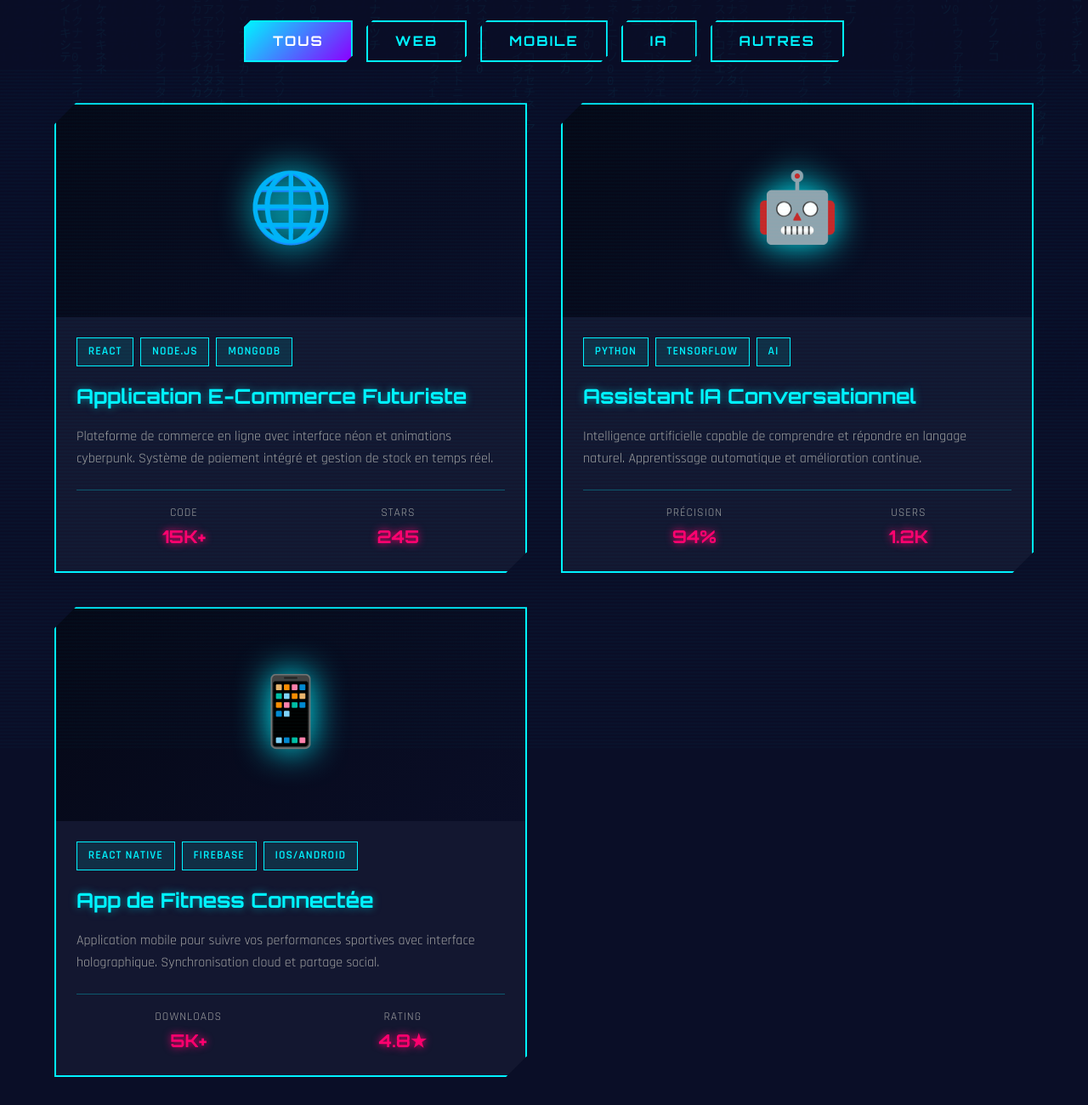
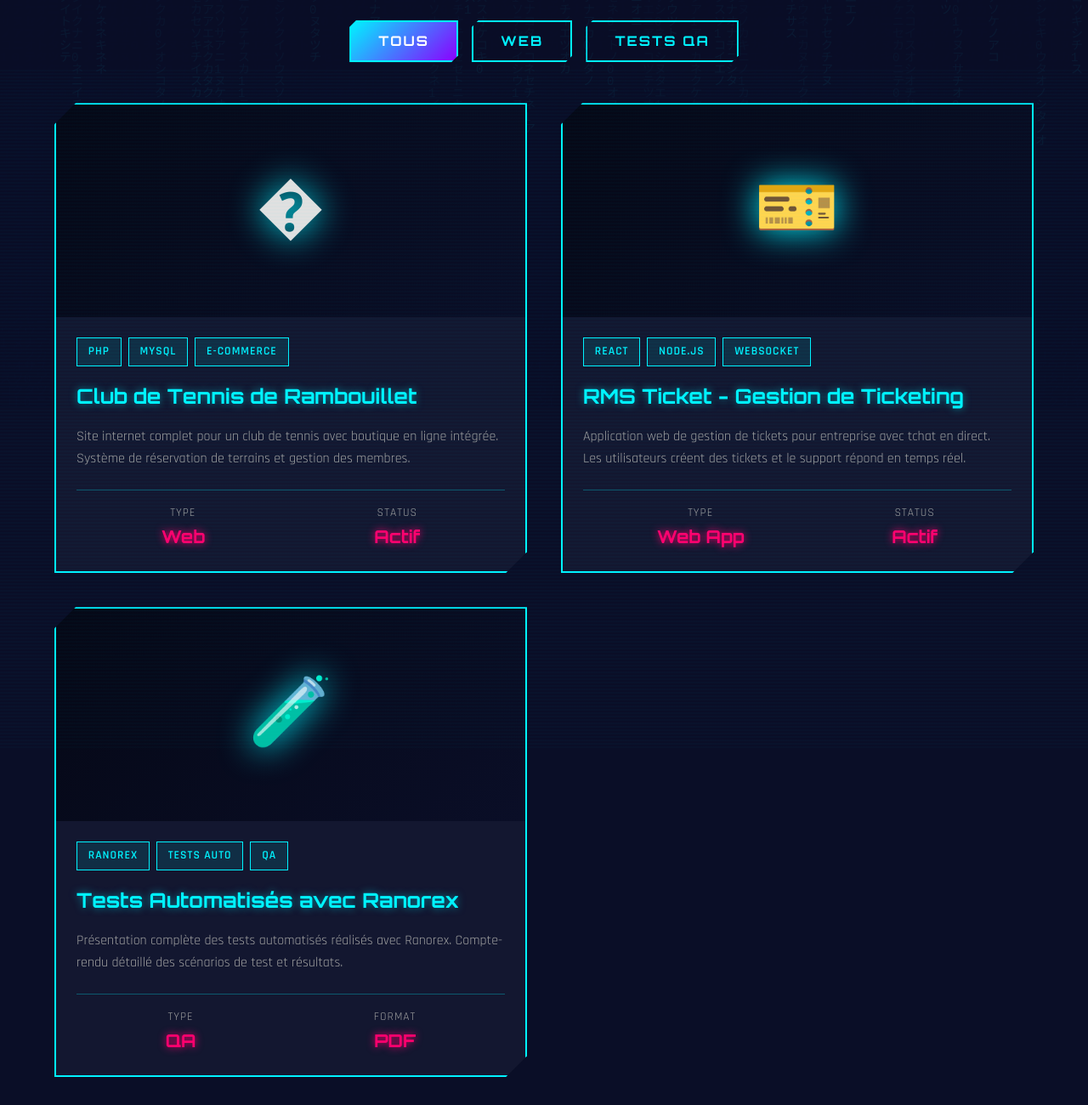
Before and after one commit to Sasukisse/portfolio-cyberpunk, a plain HTML site: page projets.html in a window 1280 px wide. Shown: the part 320-1620 px from the top of the page at 85% size. Drawn offline with Linux system fonts and the light colour scheme.

Commit message:
Mise à jour des projets dans projets.html : ajout de nouveaux projets, modification des descriptions et des catégories, et mise à jour des liens.

```diff
--- a/projets.html
+++ b/projets.html
@@ -36,9 +36,7 @@
         <div class="projects-filter">
             <button class="filter-btn active" data-filter="all">TOUS</button>
             <button class="filter-btn" data-filter="web">WEB</button>
-            <button class="filter-btn" data-filter="mobile">MOBILE</button>
-            <button class="filter-btn" data-filter="ai">IA</button>
-            <button class="filter-btn" data-filter="other">AUTRES</button>
+            <button class="filter-btn" data-filter="other">TESTS QA</button>
         </div>
 
         <div class="projects-grid">
@@ -47,101 +45,101 @@
                 <div class="card-glitch"></div>
                 <div class="card-image">
                     <div class="image-placeholder">
-                        <span class="placeholder-icon">🌐</span>
+                        <span class="placeholder-icon">�</span>
                     </div>
                     <div class="card-overlay">
-                        <span class="view-project">VOIR LE PROJET &gt;</span>
+                        <a href="https://github.com/Sasukisse/tennis-club-rambouillet" target="_blank" class="view-project">VOIR LE PROJET &gt;</a>
+                    </div>
+                </div>
+                <div class="card-content">
+                    <div class="card-tags">
+                        <span class="tag">PHP</span>
+                        <span class="tag">MySQL</span>
+                        <span class="tag">E-Commerce</span>
+                    </div>
+                    <h3 class="card-title">Club de Tennis de Rambouillet</h3>
+                    <p class="card-description">
+                        Site internet complet pour un club de tennis avec boutique en ligne intégrée.
+                        Système de réservation de terrains et gestion des membres.
+                    </p>
+                    <div class="card-stats">
+                        <div class="stat">
+                            <span class="stat-label">Type</span>
+                            <span class="stat-value">Web</span>
+                        </div>
+                        <div class="stat">
+                            <span class="stat-label">Status</span>
+                            <span class="stat-value">Actif</span>
+                        </div>
+                    </div>
+                </div>
+            </article>
+
+            <!-- Projet 2 -->
+            <article class="project-card" data-category="web">
+                <div class="card-glitch"></div>
+                <div class="card-image">
+                    <div class="image-placeholder">
+                        <span class="placeholder-icon">🎫</span>
+                    </div>
+                    <div class="card-overlay">
+                        <a href="https://github.com/Sasukisse/RMS-Ticket" target="_blank" class="view-project">VOIR LE PROJET &gt;</a>
                     </div>
                 </div>
                 <div class="card-content">
                     <div class="card-tags">
                         <span class="tag">React</span>
                         <span class="tag">Node.js</span>
-                        <span class="tag">MongoDB</span>
+                        <span class="tag">WebSocket</span>
                     </div>
-                    <h3 class="card-title">Application E-Commerce Futuriste</h3>
+                    <h3 class="card-title">RMS Ticket - Gestion de Ticketing</h3>
                     <p class="card-description">
-                        Plateforme de commerce en ligne avec interface néon et animations cyberpunk.
-                        Système de paiement intégré et gestion de stock en temps réel.
+                        Application web de gestion de tickets pour entreprise avec tchat en direct.
+                        Les utilisateurs créent des tickets et le support répond en temps réel.
                     </p>
                     <div class="card-stats">
                         <div class="stat">
-                            <span class="stat-label">Code</span>
-                            <span class="stat-value">15K+</span>
+                            <span class="stat-label">Type</span>
+                            <span class="stat-value">Web App</span>
                         </div>
                         <div class="stat">
-                            <span class="stat-label">Stars</span>
-                            <span class="stat-value">245</span>
-                        </div>
-                    </div>
-                </div>
-            </article>
-
-            <!-- Projet 2 -->
-            <article class="project-card" data-category="ai">
-                <div class="card-glitch"></div>
-                <div class="card-image">
-                    <div class="image-placeholder">
-                        <span class="placeholder-icon">🤖</span>
-                    </div>
-                    <div class="card-overlay">
-                        <span class="view-project">VOIR LE PROJET &gt;</span>
-                    </div>
-                </div>
-                <div class="card-content">
-                    <div class="card-tags">
-                        <span class="tag">Python</span>
-                        <span class="tag">TensorFlow</span>
-                        <span class="tag">AI</span>
-                    </div>
-                    <h3 class="card-title">Assistant IA Conversationnel</h3>
-                    <p class="card-description">
-                        Intelligence artificielle capable de comprendre et répondre en langage naturel.
-                        Apprentissage automatique et amélioration continue.
-                    </p>
-                    <div class="card-stats">
-                        <div class="stat">
-                            <span class="stat-label">Précision</span>
-                            <span class="stat-value">94%</span>
-                        </div>
-                        <div class="stat">
-                            <span class="stat-label">Users</span>
-                            <span class="stat-value">1.2K</span>
+                            <span class="stat-label">Status</span>
+                            <span class="stat-value">Actif</span>
                         </div>
                     </div>
                 </div>
             </article>
 
             <!-- Projet 3 -->
-            <article class="project-card" data-category="mobile">
+            <article class="project-card" data-category="other">
                 <div class="card-glitch"></div>
                 <div class="card-image">
                     <div class="image-placeholder">
-                        <span class="placeholder-icon">📱</span>
+                        <span class="placeholder-icon">🧪</span>
                     </div>
                     <div class="card-overlay">
-                        <span class="view-project">VOIR LE PROJET &gt;</span>
+                        <a href="#" onclick="alert('Veuillez ajouter le PDF dans le dossier du projet'); return false;" class="view-project">VOIR LE PROJET &gt;</a>
                     </div>
                 </div>
                 <div class="card-content">
                     <div class="card-tags">
-                        <span class="tag">React Native</span>
-                        <span class="tag">Firebase</span>
-                        <span class="tag">iOS/Android</span>
+                        <span class="tag">Ranorex</span>
+                        <span class="tag">Tests Auto</span>
+                        <span class="tag">QA</span>
                     </div>
-                    <h3 class="card-title">App de Fitness Connectée</h3>
+                    <h3 class="card-title">Tests Automatisés avec Ranorex</h3>
                     <p class="card-description">
-                        Application mobile pour suivre vos performances sportives avec interface holographique.
-                        Synchronisation cloud et partage social.
+                        Présentation complète des tests automatisés réalisés avec Ranorex.
+                        Compte-rendu détaillé des scénarios de test et résultats.
                     </p>
                     <div class="card-stats">
                         <div class="stat">
-                            <span class="stat-label">Downloads</span>
-                            <span class="stat-value">5K+</span>
+                            <span class="stat-label">Type</span>
+                            <span class="stat-value">QA</span>
                         </div>
                         <div class="stat">
-                            <span class="stat-label">Rating</span>
-                            <span class="stat-value">4.8★</span>
+                            <span class="stat-label">Format</span>
+                            <span class="stat-value">PDF</span>
                         </div>
                     </div>
                 </div>
```
